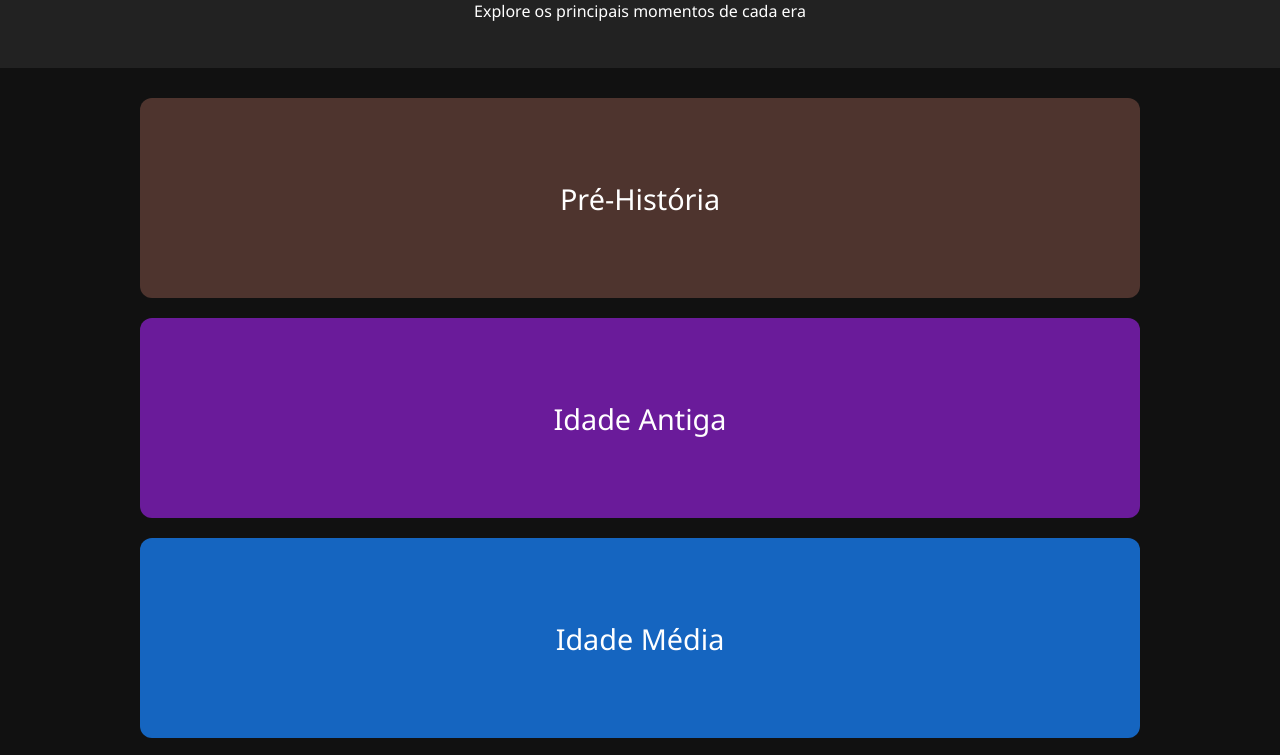
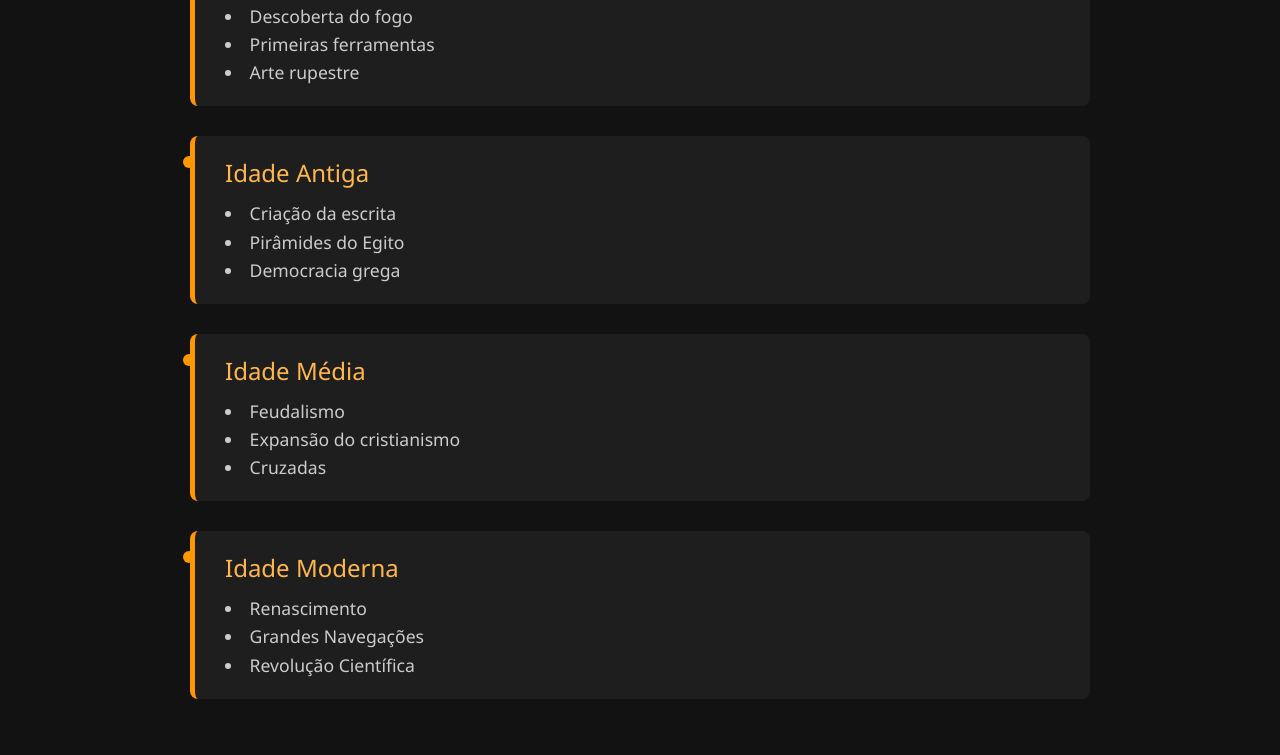
Before and after one commit to vthzreis/linhadotempo, a plain HTML site: page index.html in a window 1280 px wide. Shown: the part 101-856 px from the top of the page. Drawn offline with Linux system fonts and the light colour scheme.

Commit message:
Update index.html

```diff
--- a/index.html
+++ b/index.html
@@ -2,105 +2,79 @@
 <html lang="pt-br">
 <head>
   <meta charset="UTF-8">
-  <meta name="viewport" content="width=device-width, initial-scale=1">
-  <meta name="description" content="Linha do tempo interativa com os principais períodos da história humana.">
-  <title>Linha do Tempo Interativa da História</title>
+  <meta name="viewport" content="width=device-width, initial-scale=1.0">
+  <title>Linha do Tempo</title>
   <style>
-    body {
+    * {
       margin: 0;
-      font-family: 'Segoe UI', sans-serif;
-      background: #111;
-      color: white;
+      padding: 0;
+      box-sizing: border-box;
     }
 
-    header {
-      text-align: center;
-      padding: 30px;
-      background-color: #222;
-    }
-
-    h1 {
-      margin: 0;
-      font-size: 2.5em;
+    body {
+      background-color: #121212;
+      font-family: 'Segoe UI', sans-serif;
+      color: #fff;
+      padding: 40px 20px;
     }
 
     .timeline {
       display: flex;
       flex-direction: column;
-      gap: 20px;
-      padding: 30px;
-      max-width: 1000px;
+      gap: 30px;
+      max-width: 900px;
       margin: auto;
     }
 
-    .period {
+    .event {
       position: relative;
-      height: 200px;
-      border-radius: 12px;
+      background: #1e1e1e;
+      border-left: 5px solid #ff9800;
+      padding: 20px 30px;
+      border-radius: 8px;
+      transition: background 0.3s ease, transform 0.2s ease;
       cursor: pointer;
-      transition: transform 0.3s ease;
-      display: flex;
-      align-items: center;
-      justify-content: center;
-      background-color: #333;
-      overflow: hidden;
     }
 
-    .period:hover {
-      transform: scale(1.02);
+    .event:hover {
+      background: #2a2a2a;
+      transform: scale(1.01);
     }
 
-    .period .label {
-      font-size: 1.8em;
-      color: white;
-      z-index: 1;
+    .event::before {
+      content: '';
+      position: absolute;
+      left: -12px;
+      top: 20px;
+      width: 12px;
+      height: 12px;
+      background: #ff9800;
+      border-radius: 50%;
     }
 
-    .info {
-      position: absolute;
-      inset: 0;
-      background-color: rgba(0, 0, 0, 0.85);
-      opacity: 0;
-      transition: opacity 0.3s ease;
-      display: flex;
-      flex-direction: column;
-      justify-content: center;
-      align-items: center;
-      text-align: center;
+    .event-title {
+      font-size: 1.5em;
+      margin-bottom: 10px;
+      color: #ffb74d;
+    }
+
+    .event-details {
+      font-size: 1.1em;
+      line-height: 1.6;
+      list-style: disc inside;
+      color: #ccc;
+    }
+
+    @media (max-width: 600px) {
+      .event {
         padding: 20px;
       }
 
-    .period:hover .info,
-    .period:focus-within .info {
-      opacity: 1;
-    }
-
-    .info h2 {
-      margin-bottom: 10px;
-      font-size: 1.6em;
-      color: #ff9800;
-    }
-
-    .info ul {
-      list-style: none;
-      padding: 0;
-      font-size: 1.1em;
-    }
-
-    .info li {
-      margin: 6px 0;
-    }
-
-    @media screen and (max-width: 768px) {
-      .period {
-        height: 160px;
-      }
-
-      .info h2 {
+      .event-title {
         font-size: 1.3em;
       }
 
-      .info ul {
+      .event-details {
         font-size: 1em;
       }
     }
@@ -108,61 +82,45 @@
 </head>
 <body>
 
-  <header>
-    <h1>Linha do Tempo da História</h1>
-    <p>Explore os principais momentos de cada era</p>
-  </header>
+  <div class="timeline">
 
-  <main class="timeline">
-
-    <!-- Pré-História -->
-    <section class="period" tabindex="0" style="background-color: #4E342E;" aria-label="Pré-História: descubra eventos como o fogo e arte rupestre.">
-      <div class="label">Pré-História</div>
-      <div class="info">
-        <h2>Pré-História</h2>
-        <ul>
+    <div class="event">
+      <div class="event-title">Pré-História</div>
+      <ul class="event-details">
         <li>Descoberta do fogo</li>
         <li>Primeiras ferramentas</li>
         <li>Arte rupestre</li>
       </ul>
     </div>
-    </section>
 
-    <!-- Idade Antiga -->
-    <section class="period" tabindex="0" style="background-color: #6A1B9A;" aria-label="Idade Antiga: escrita, pirâmides e democracia grega.">
-      <div class="label">Idade Antiga</div>
-      <div class="info">
-        <h2>Idade Antiga</h2>
-        <ul>
+    <div class="event">
+      <div class="event-title">Idade Antiga</div>
+      <ul class="event-details">
         <li>Criação da escrita</li>
         <li>Pirâmides do Egito</li>
         <li>Democracia grega</li>
       </ul>
     </div>
-    </section>
 
-    <!-- Idade Média -->
-    <section class="period" tabindex="0" style="background-color: #1565C0;" aria-label="Idade Média: feudalismo, cruzadas e cristianismo.">
-      <div class="label">Idade Média</div>
-      <div class="info">
-        <h2>Idade Média</h2>
-        <ul>
+    <div class="event">
+      <div class="event-title">Idade Média</div>
+      <ul class="event-details">
         <li>Feudalismo</li>
         <li>Expansão do cristianismo</li>
         <li>Cruzadas</li>
       </ul>
     </div>
-    </section>
 
-    <!-- Idade Moderna -->
-    <section class="period" tabindex="0" style="background-color: #2E7D32;" aria-label="Idade Moderna: renascimento, navegações e ciência.">
-      <div class="label">Idade Moderna</div>
-      <div class="info">
-        <h2>Idade Moderna</h2>
-        <ul>
+    <div class="event">
+      <div class="event-title">Idade Moderna</div>
+      <ul class="event-details">
         <li>Renascimento</li>
         <li>Grandes Navegações</li>
         <li>Revolução Científica</li>
       </ul>
     </div>
-    </section
+
+  </div>
+
+</body>
+</html>
```
Lines whose indentation alone changed are shown as unchanged.
